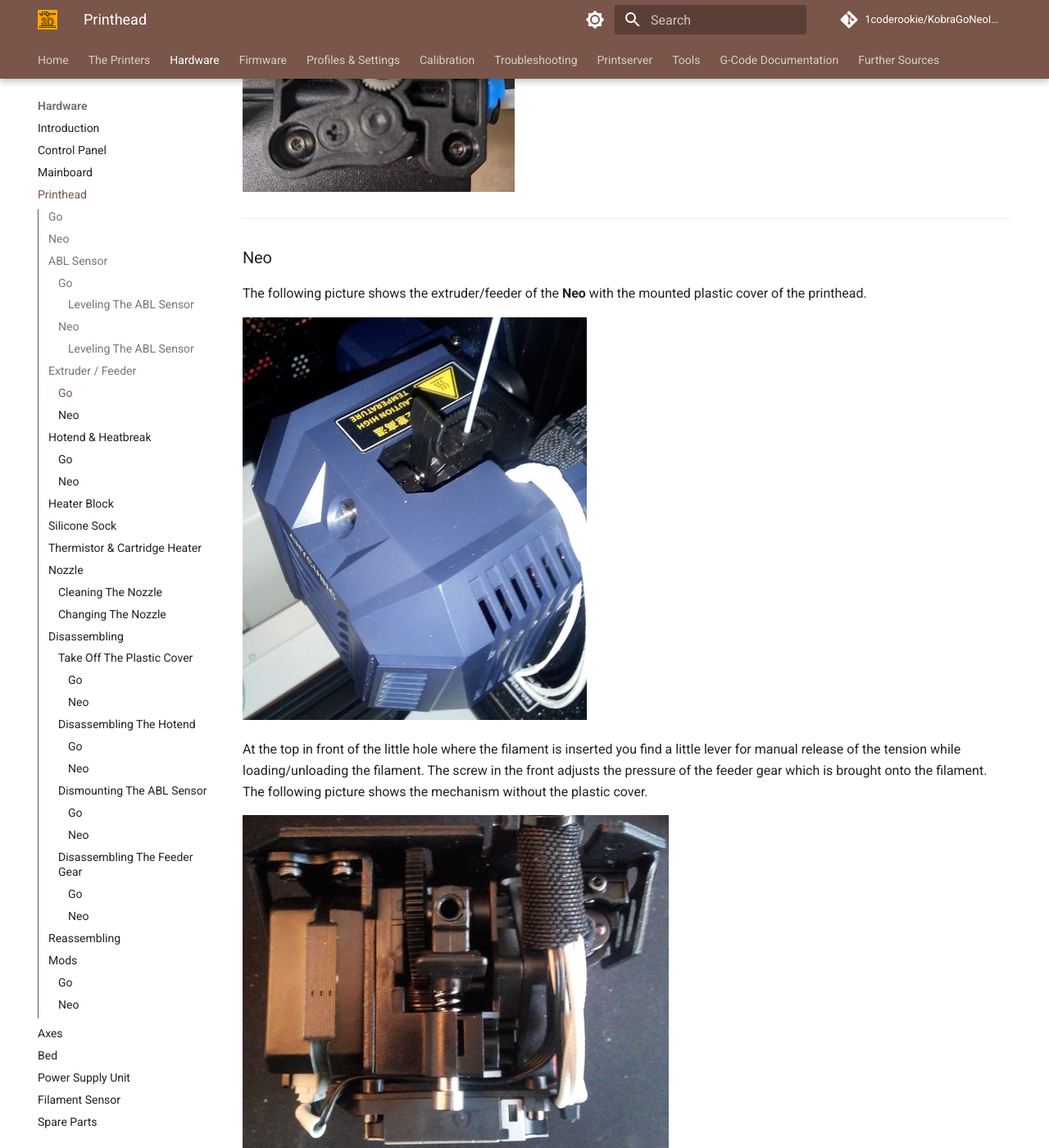
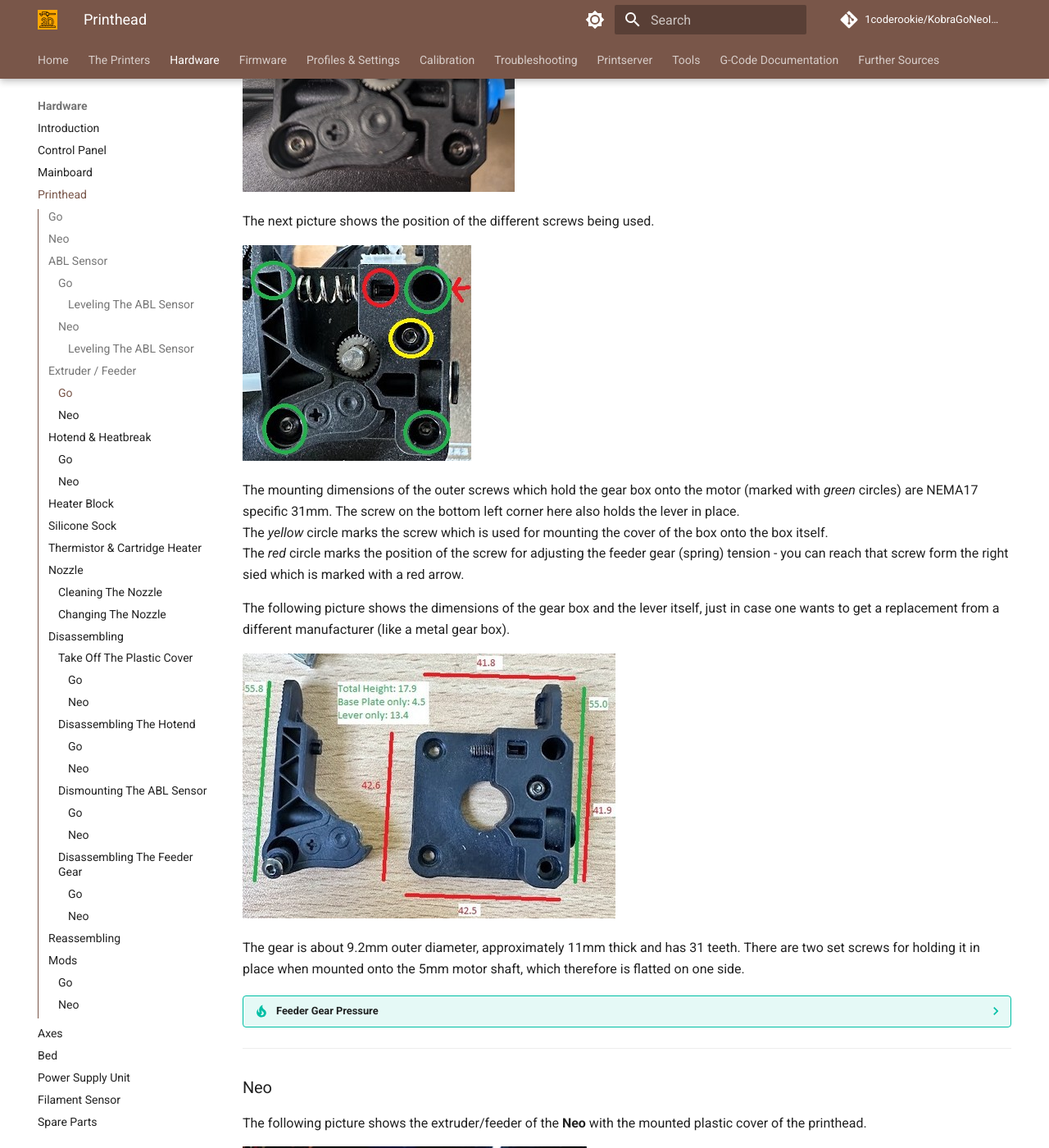
Before and after one commit to 1coderookie/KobraGoNeoInsights, an MkDocs documentation site: the page built from docs/hardware/printhead.md, in a window 1280 px wide and 1400 px high, scrolled down 8523 px. Shown: the whole window at 82% size. Built offline with MkDocs 1.6.1 and Material for MkDocs 9.7.7, drawn with Linux system fonts in a browser that asks for light colours; comment, search, counter and statistics services are not loaded; some of the changed text lies outside the part shown.

Commit message:
Update printhead.md

```diff
--- a/docs/hardware/printhead.md
+++ b/docs/hardware/printhead.md
@@ -121,28 +121,39 @@ The **Go** uses a bowden drive extruder/feeder, while the **Neo** is using a dir
 
 ### Go
 
-The following picture shows the bowden drive feeder system of the **Go**. The feeder gear box mounted onto the extruder motor is located on the left side next to the z-axis lead screw and is connected with the white PTFE bowden tube (which leads the filament) to the printhead. The bowden tube is about 38-40cm long.
+The following picture shows the bowden drive feeder system of the **Go**. The feeder gear box is mounted onto the extruder motor with the holding bracket in between. It's located on the left backhand side next to the z-axis lead screw. It's connected with the white PTFE bowden tube (which leads the filament) to the printhead. The bowden tube is about 40cm long.
 
-![](../assets/images/head_GO_feeder-head_web.jpg)
+![Head and feeder system](../assets/images/head_GO_feeder-head_web.jpg)
 
 A closer view of the feeder gear box mounted onto the extruder motor:
 
-![](../assets/images/head_GO_feeder-system_web.jpg)
+![Feeder gear system](../assets/images/head_GO_feeder-system_web.jpg)
 
 The following picture shows the feeder gear box itself.
 
-![](../assets/images/head_GO_feeder-gear_web.jpg)
+![Closeup feeder gear box](../assets/images/head_GO_feeder-gear_web.jpg)
+
+The next picture shows the position of the different screws being used.
+
+![Screw positions](../assets/images/head_Go_gearbox_screw-positions_web.jpg)
+
+The mounting dimensions of the outer screws which hold the gear box onto the motor (marked with *green* circles) are NEMA17 specific 31mm. The screw on the bottom left corner here also holds the lever in place.
+The *yellow* circle marks the screw which is used for mounting the cover of the box onto the box itself.
+The *red* circle marks the position of the screw for adjusting the feeder gear (spring) tension - you can reach that screw form the right sied which is marked with a red arrow.
+
+The following picture shows the dimensions of the gear box and the lever itself, just in case one wants to get a replacement from a different manufacturer (like a metal gear box).
+
+![Gear box dimesnions](../assets/images/head_Go_gearbox_dimensions_web.jpg)
+
+The gear is about 9.2mm outer diameter, approximately 11mm thick and has 31 teeth. There are two set screws for holding it in place when mounted onto the 5mm motor shaft, which therefore is flatted on one side.
 
 
-
-<!---
 ??? tip "Feeder Gear Pressure"
 
     When adjusting the pressure of the feeder gear, make sure you don't tighten it up too much as it could squeeze and deform the filament. On the other hand it shouldn't be too loose though as it should transport the filament reliably.
     When pulling out the filament of the extruder system, you should notice little dents on the surface of the filament from the teeth of the feeder gear, the filament itself shouldn't be squeezed and deformed though, it should still be "round" so to say. You don't want the feeder gear to "bite" too much into the filament as well though, as this may lead to inconsistentites of the filament flow. I personally like to extrude a bit so that the gear actually has to pull it in. Then I do a cold pull and check the marks of the gear on the filament itself. If you can see and feel little marks of the teeth of the gear on the surface of the filament, then it should be ok. If you don't feel and see any marks, then it's too loose. PLA is pretty hard, so the pressure can/should be a bit higher as well, but if the marks are pretty deep, then it already might be too much. If the filament is already a bit squeezed and kinda flat, then it's definitely way too much pressure (you'll most likely experience some weird artefacts, inconcisties and patterns at your prints as well then).
     The filament should be fed reliably, which especially comes into account while retracting. So keep an eye on the shaft of the motor by looking at the back of the motor - if you notice that it's slipping while retracting, you definitely need to increase the tension.
     As a rule of thumb you can keep in mind that the pressure should be higher when using hard filament like PLA and lower when using soft filament like TPU.
--->
 
 ---
 
@@ -543,7 +554,15 @@ If you need to disassemble the feeder gear system, check out the following steps
 ---
 
 #### Go
-Sorry, no description available yet..
+Yo can disassemble the feeder gear box by removing the screw of the gear box cover which is marked with a yellow circle in the following picture. You also have to remove the one screw in the lower right corner (marked with a green circle) for taking off the cover then. You don't have to dismount the whole gear box from the motr itself though.
+If you just want to remove the lever, you'd need to remove the green marked screw in the lower left corner.
+
+![Gear box marked screws](../assets/images/head_Go_gearbox_screw-positions_web.jpg)
+
+After removing the cover of the gear box, you'll then be able to access the metal sleeve where the bowden tube runs through.
+
+![Gear box disassembled](../assets/images/head_Go_gearbox_disass_web.jpg)
+
 
 ---
 
```
